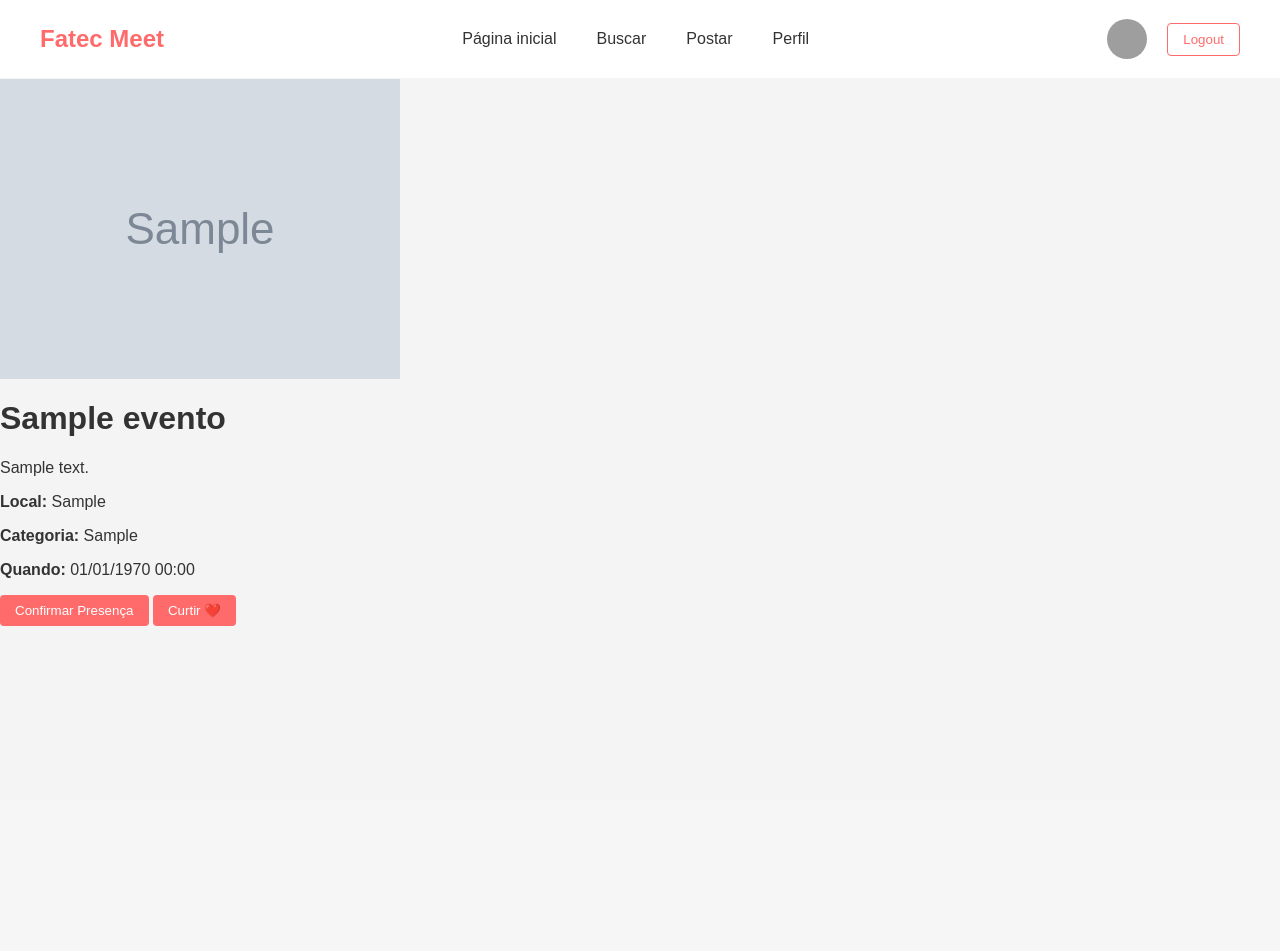
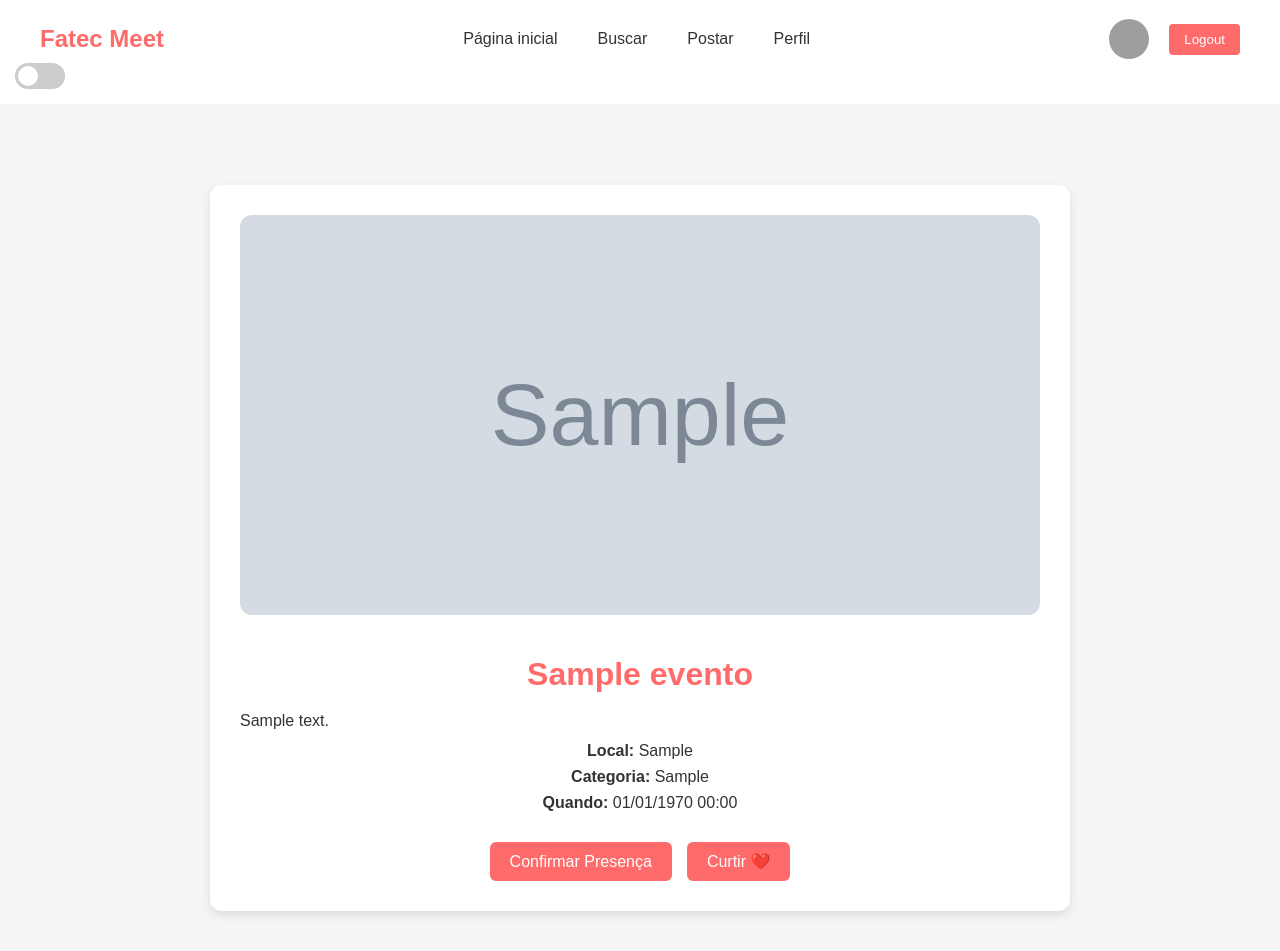
Before and after one commit to Organization-Fatec-Meets-Colin/Fatec_Meets_Web, a PHP site: page /view/Evento.php?id=1 in a window 1280 px wide. Before the commit the page ends 626 px from the top, so only its background shows below. Run offline with PHP 8.4, Linux system fonts and the light colour scheme; a user stored in the database is signed in; data comes from the database, SQL or seed files in the repository; tables that the repository leaves empty or names only in its code hold one stand-in row (values such as "Sample post"); grey boxes marked "Sample" are stand-in pictures; some libraries are stand-ins or nearby versions; grey boxes are pictures that could not be loaded.

Commit message:
[feat] modo escuro
[feat]mais alterações em evemto

```diff
--- a/components/navbar.css
+++ b/components/navbar.css
@@ -124,3 +124,74 @@ button:hover, .edit-btn:hover {
         display: block;
     }
 }
+
+/*mode escuro*/
+
+/* Estilo do botão tipo interruptor */
+.theme-toggle {
+    display: flex;
+    align-items: center;
+    margin-left: 15px;
+}
+
+#theme-switch {
+    display: none;
+}
+
+.switch {
+    width: 50px;
+    height: 26px;
+    background-color: #ccc;
+    border-radius: 50px;
+    position: relative;
+    cursor: pointer;
+    transition: background-color 0.3s ease;
+}
+
+.switch::before {
+    content: "";
+    position: absolute;
+    width: 20px;
+    height: 20px;
+    background-color: white;
+    border-radius: 50%;
+    top: 3px;
+    left: 3px;
+    transition: transform 0.3s ease;
+}
+
+#theme-switch:checked + .switch {
+    background-color: #333;
+}
+
+#theme-switch:checked + .switch::before {
+    transform: translateX(24px);
+}
+
+/* Modo escuro */
+body.dark-mode {
+    background-color: #1f1f1f;
+    color: #f0f0f0;
+}
+
+body.dark-mode .navbar {
+    background-color: #2a2a2a;
+    border-bottom: 1px solid #444;
+}
+
+body.dark-mode .navbar-item {
+    color: #f0f0f0;
+}
+
+body.dark-mode .navbar-item:hover {
+    color: var(--secondary-color);
+}
+
+body.dark-mode .profile-btn {
+    border-color: var(--secondary-color);
+    color: var(--secondary-color);
+}
+
+body.dark-mode .switch {
+    background-color: #555;
+}
--- a/components/navbar.php
+++ b/components/navbar.php
@@ -39,4 +39,31 @@ require __DIR__ . '/../config.php';
             <?php endif; ?>
         </div>
     </div>
+
+    <div class="theme-toggle">
+        <input type="checkbox" id="theme-switch">
+        <label for="theme-switch" class="switch"></label>
+    </div>
+
 </nav>
+
+<script>
+    const themeSwitch = document.getElementById('theme-switch');
+    const body = document.body;
+
+    // Carrega o tema salvo
+    if (localStorage.getItem('theme') === 'dark') {
+        body.classList.add('dark-mode');
+        themeSwitch.checked = true;
+    }
+
+    themeSwitch.addEventListener('change', () => {
+        if (themeSwitch.checked) {
+            body.classList.add('dark-mode');
+            localStorage.setItem('theme', 'dark');
+        } else {
+            body.classList.remove('dark-mode');
+            localStorage.setItem('theme', 'light');
+        }
+    });
+</script>
--- a/view/Evento.php
+++ b/view/Evento.php
@@ -33,7 +33,7 @@ include '../components/navbar.php';
 <head>
     <meta charset="UTF-8">
     <title><?= htmlspecialchars($evento['titulo']) ?> - Evento</title>
-    <link rel="stylesheet" href="css/estilo-feeds.css">
+    <link rel="stylesheet" href="css/estilo-evento.css">
 </head>
 <body>
 
--- /dev/null
+++ b/view/css/estilo-evento.css
@@ -0,0 +1,108 @@
+:root {
+    --primary-color: #ff6b6b;
+    --secondary-color: #ff9e9e;
+    --text-color: #333;
+    --light-gray: #f5f5f5;
+    --white: #ffffff;
+    --background: #fff;
+    --btn-color: #ff6b6b;
+    --btn-hover: #ff5252;
+}
+
+body {
+    font-family: Arial, sans-serif;
+    margin: 0;
+    padding: 0;
+    background-color: var(--light-gray);
+    color: var(--text-color);
+}
+
+/* Container do Evento */
+.meet-container {
+    background-color: var(--white);
+    max-width: 800px;
+    margin: 80px auto 40px auto;
+    padding: 30px;
+    border-radius: 12px;
+    box-shadow: 0 4px 10px rgba(0, 0, 0, 0.1);
+    text-align: center;
+}
+
+/* Imagem do Evento */
+.meet-image {
+    width: 100%;
+    max-height: 400px;
+    object-fit: cover;
+    border-radius: 12px;
+    margin-bottom: 20px;
+}
+
+/* Título */
+.meet-title {
+    font-size: 2rem;
+    color: var(--primary-color);
+    margin-bottom: 15px;
+}
+
+/* Descrição */
+.meet-description {
+    font-size: 1rem;
+    line-height: 1.6;
+    margin-bottom: 20px;
+    text-align: justify;
+}
+
+/* Informações adicionais */
+.meet-container p {
+    margin: 8px 0;
+    font-size: 1rem;
+}
+
+/* Botões */
+.meet-buttons {
+    margin-top: 30px;
+    display: flex;
+    justify-content: center;
+    gap: 15px;
+    flex-wrap: wrap;
+}
+
+.meet-buttons button {
+    padding: 10px 20px;
+    background-color: var(--btn-color);
+    color: var(--white);
+    border: none;
+    border-radius: 6px;
+    font-size: 1rem;
+    cursor: pointer;
+    transition: background-color 0.3s;
+}
+
+.meet-buttons button:hover {
+    background-color: var(--btn-hover);
+}
+
+/* Responsivo */
+@media (max-width: 600px) {
+    .meet-container {
+        margin: 60px 15px 30px 15px;
+        padding: 20px;
+    }
+
+    .meet-title {
+        font-size: 1.5rem;
+    }
+
+    .meet-description, .meet-container p {
+        font-size: 0.95rem;
+    }
+
+    .meet-buttons {
+        flex-direction: column;
+        gap: 10px;
+    }
+
+    .meet-buttons button {
+        width: 100%;
+    }
+}
--- a/view/css/estilo-perfil.css
+++ b/view/css/estilo-perfil.css
@@ -24,6 +24,8 @@ body {
     background-color: var(--background);
     color: var(--text-color);
     line-height: 1.5;
+    display: flex;
+    align-items: center;
 }
 
 /* Container principal */
```
Lines whose indentation alone changed are shown as unchanged.
